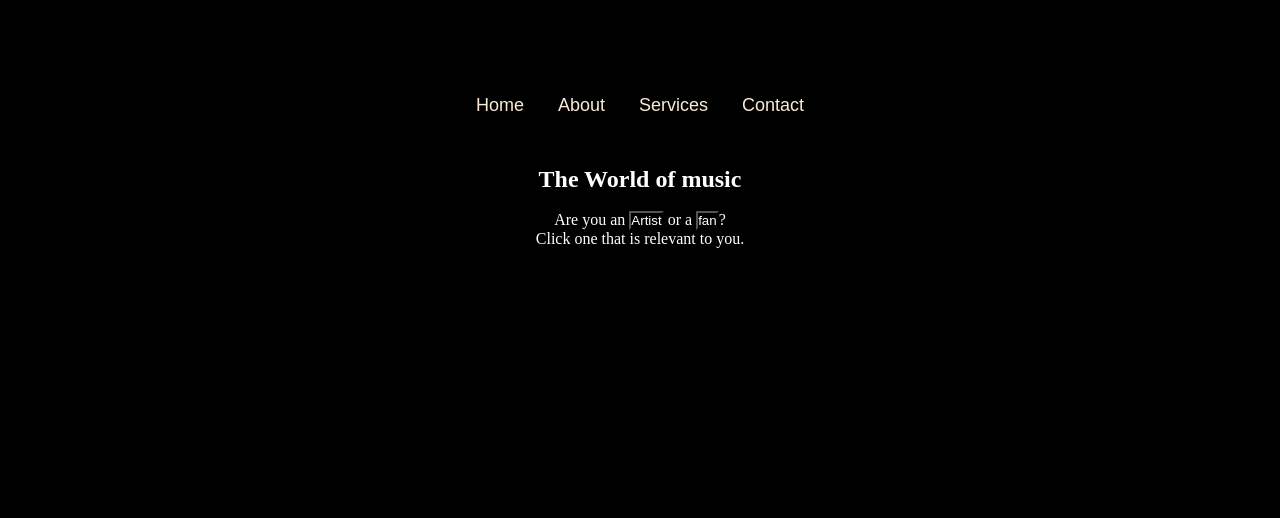
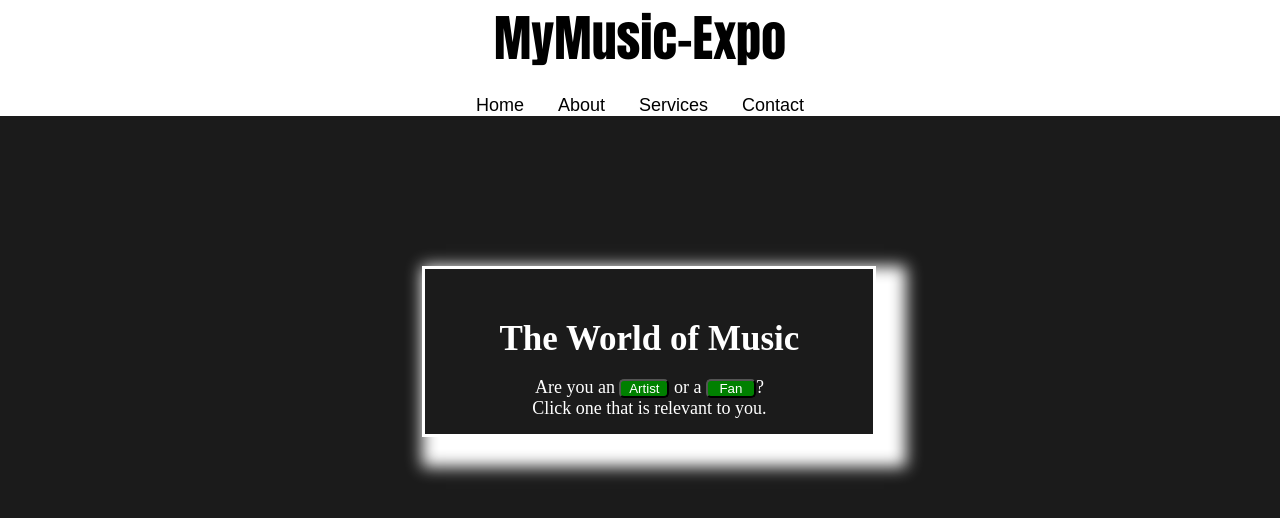
Before and after one commit to Sakhile123/MyMusic-Expo, a plain HTML site: page index.html in a window 1280 px wide. Drawn offline with Linux system fonts and the light colour scheme.

Commit message:
Add files via upload

```diff
--- a/index.html
+++ b/index.html
@@ -14,13 +14,19 @@
             text-align: center;
             font-family: Impact, Haettenschweiler, 'Arial Narrow Bold', sans-serif;
             font-size: 50px;
+            background: white;
+            color: black;
         }
-        .logo h1:hover{
+
+        .navbar{
+            background: white;
             color: black;
         }
         .navbar nav{
             text-align: center;
             margin-top: 20px;
+            background: white;
+            color: black;
         }
         .navbar nav a{
             text-decoration: none;
@@ -29,16 +35,29 @@
             margin: 15px;
             background: none;
             margin-top: 20px;
-            color: antiquewhite;
+            color: black;
             text-emphasis: bold;
         }
-
+        .navbar nav a:hover{
+            color: rgb(0, 204, 255);
+        }
 
           .body{
             text-align: center;
             margin-top: 50px;
-
+            padding-bottom: 15px;
           }
+         .p p button{
+            border-radius:5px ;
+            width: 50px;
+            background-color:green;
+            color: white;
+         }
+         .p p button a{
+            background-color: green;
+            color: white;
+            font-family: Arial;
+         }
     </style>
 </head>
 <body>
@@ -53,13 +72,14 @@
             <a href="#">Contact</a>
         </nav>
     </div>
-    <section href="#home">
-       <div class="body">
-        <h1>The World of music</h1>
+    <section href="#home"
+    style="border:solid white; margin-top: 150px;width:35%;margin-left:33%;box-shadow: 15px 15px 15px 15px;">
+       <div class="body" >
+        <h1 style="font-size: 35px;">The World of Music</h1>
         <br>
        <div class="p">
-        <P>
-            Are you an <button><a href="artist.html">Artist</a></button> or a <button><a href="fan.html">fan</a></button>?
+        <P style="font-size: 18px;">
+            Are you an <button><a href="login.html">Artist</a></button> or a <button><a href="fan.html">Fan</a></button>?
             <br>Click one that is relevant to you.
         </P>
     </div>
--- a/style.css
+++ b/style.css
@@ -1,7 +1,7 @@
 *{
     margin:0 ;
     padding: 0;
-    background-color: black;
+    background-color: rgb(27, 27, 27);
     color: white;
 }
 
```
Also changed, not shown: login.html (added, +73 -0 lines), sign.html (added).
